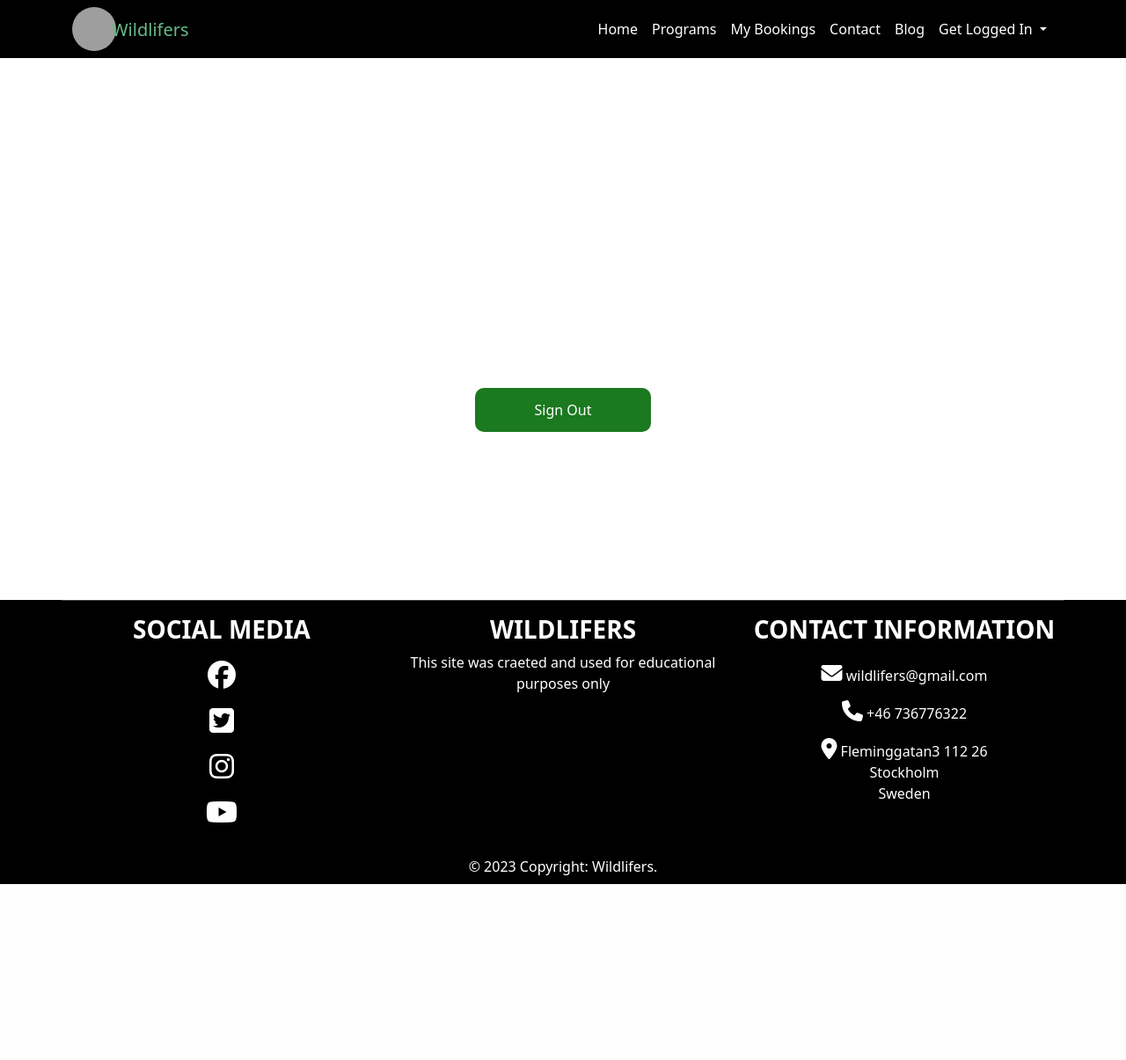
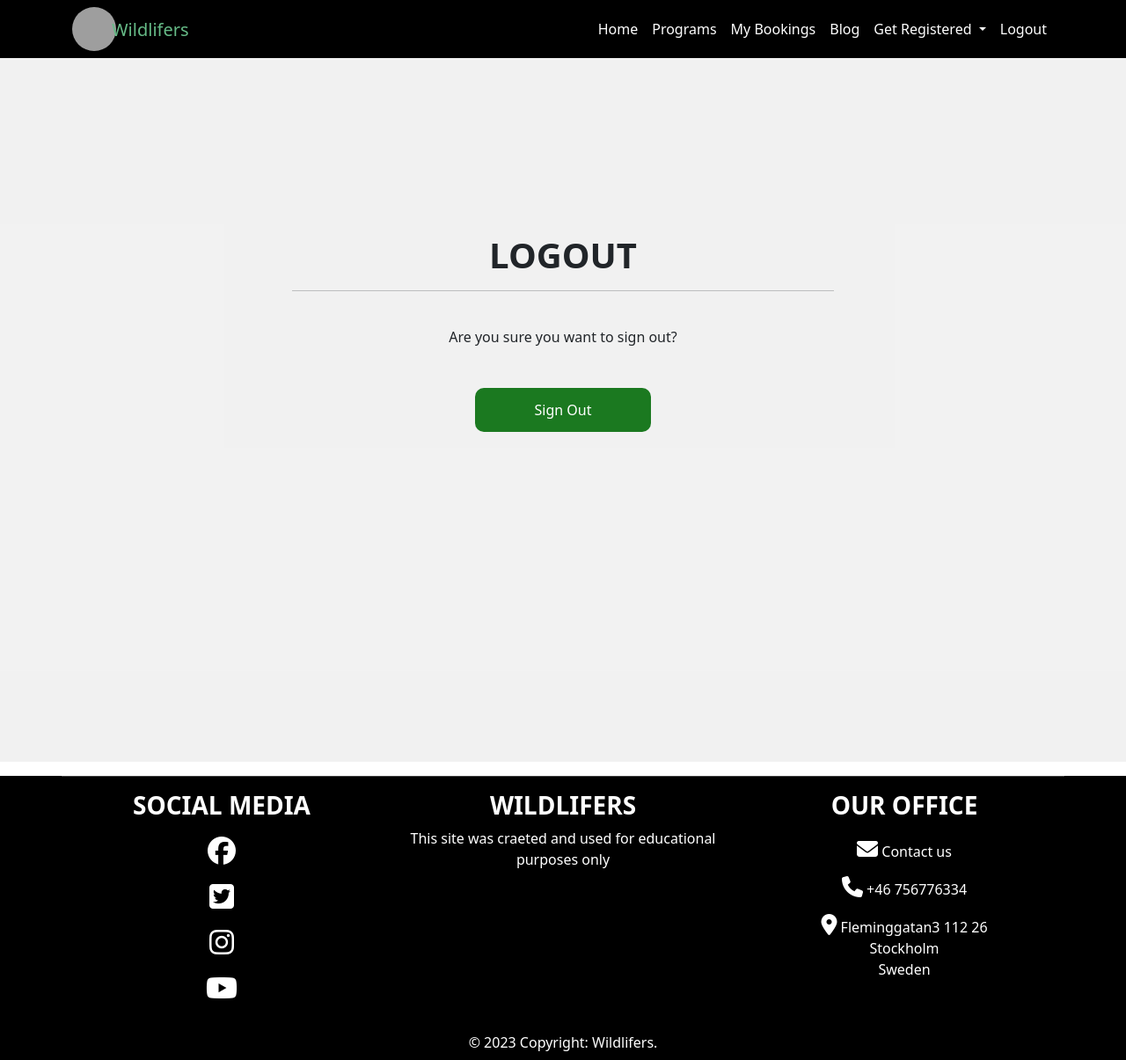
Before and after one commit to Ewie1/CI_PP4_Wildlifers, a Django app: page /accounts/logout/ in a window 1280 px wide. Shown: the whole page at 88% size. Before the commit the page ends 1005 px from the top, so only its background shows below. Run offline with Django 3.2, Linux system fonts and the light colour scheme; the visitor is signed in with stand-in values (Sample User, id 1); some libraries are stand-ins or nearby versions; grey boxes are pictures that could not be loaded.

Commit message:
Remove logout page background and add contact us link to footer

```diff
--- a/static/css/style.css
+++ b/static/css/style.css
@@ -358,10 +358,10 @@ footer h3 {
 
 /*Style for logout page*/
 .logout-form {
-    height: 600px;
+    height: 800px;
     text-align: center;
     padding-top: 200px;
-    color: #fff;
+    background: rgba(240, 240, 240, 0.888);
 }
 
 /* Style for form a links*/
--- a/templates/account/logout.html
+++ b/templates/account/logout.html
@@ -6,10 +6,10 @@
 
 {% block content %}
 <div class="">
-  <div class="container logout-form">
+  <div class="container-fluid logout-form">
     <div class="row d-flex justify-content-center mb-5">
       <div class="col-12 col-md-8 col-lg-6">
-        <h1 class="text-center">Logout <hr> </h1>
+        <h1 class="text-center">Logout<hr> </h1>
         <div class="row g-0">
           <div class="col-lg-12">
             <div class="card-body p-md-4 mx-md-4">
--- a/templates/base.html
+++ b/templates/base.html
@@ -42,17 +42,8 @@
               <a class="nav-link active" href="{% url 'programs' %}">Programs</a>
             </li>
             <!--User must be authenticated to view bookings-->
-            {% if user.is_authenticated %}
             <li class="nav-item">
               <a class="nav-link active" href="{% url 'enrollments' %}"> My Bookings</a>
-            </li>
-            {% else %}
-            <li class="nav-item">
-              <a class="nav-link active" href="{% url 'account_signup' %}"> My Bookings</a>
-            </li>
-            {% endif %}
-            <li class="nav-item">
-              <a class="nav-link active" href="{% url 'contact' %}">Contact</a>
             </li>
             <li class="nav-item">
               <a class="nav-link active" href="#">Blog</a>
@@ -60,18 +51,23 @@
             <li class="nav-item dropdown">
               <a class="nav-link dropdown-toggle active" href="#" id="navbarDropdownMenuLink" role="button"
                 data-bs-toggle="dropdown" aria-expanded="false">
-                Get Logged In
+                Get Registered
               </a>
               <ul class="dropdown-menu" aria-labelledby="navbarDropdownMenuLink">
                 <li><a class="dropdown-item" href="{% url 'account_signup' %}">Register</a></li>
-                {% if user.is_authenticated %}
-                <li><a class="dropdown-item" href="{% url 'account_logout' %}">Logout</a></li>
-                {% else %}
-                <li><a class="dropdown-item" href="{% url 'account_login' %}">Login</a></li>
-                {% endif %}
+                <li><a class="dropdown-item" href="{% url 'contact' %}">Contact</a></li>
                 <li><a class="dropdown-item" href="{% url 'enrollview' %}">Get Enrolled</a></li>
               </ul>
             </li>
+            {% if user.is_authenticated %}
+            <li class="nav-item">
+              <a class="nav-link active" href="{% url 'account_logout' %}">Logout</a>
+            </li>
+            {% else %}
+            <li class="nav-item">
+              <a class="nav-link active" href="{% url 'account_login' %}">Login</a>
+            </li>
+            {% endif %}
           </ul>
         </div>
       </div>
@@ -129,9 +125,9 @@
         <div class="col-md">
           <div class="row contact-us">
             <div class=" text-center">
-              <h3 class="uppercase">Contact Information</h3>
-              <p><a href="{% url 'contact' %}"><i class="fa-solid fa-envelope"></i></a> wildlifers@gmail.com</p>
-              <p><i class="fa-solid fa-phone"></i> +46 736776322</p>
+              <h3 class="uppercase">Our Office</h3>
+              <p><a href="{% url 'contact' %}"><i class="fa-solid fa-envelope"></i> Contact us</a></p>
+              <p><i class="fa-solid fa-phone"></i> +46 756776334</p>
               <p><i class="fa-solid fa-location-dot"></i> Fleminggatan3 112 26 <br> Stockholm <br> Sweden</p>
             </div>
           </div>
```
